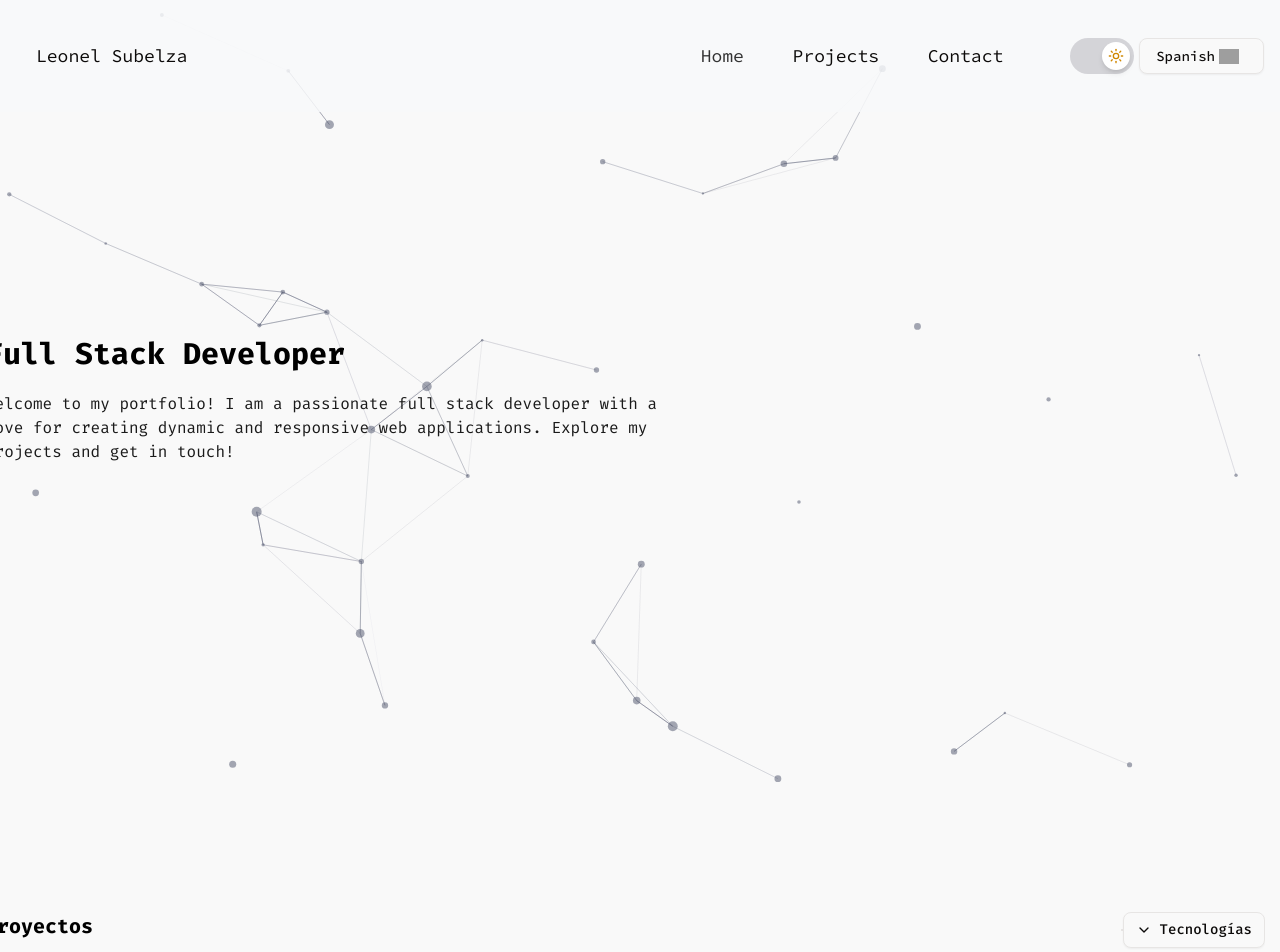
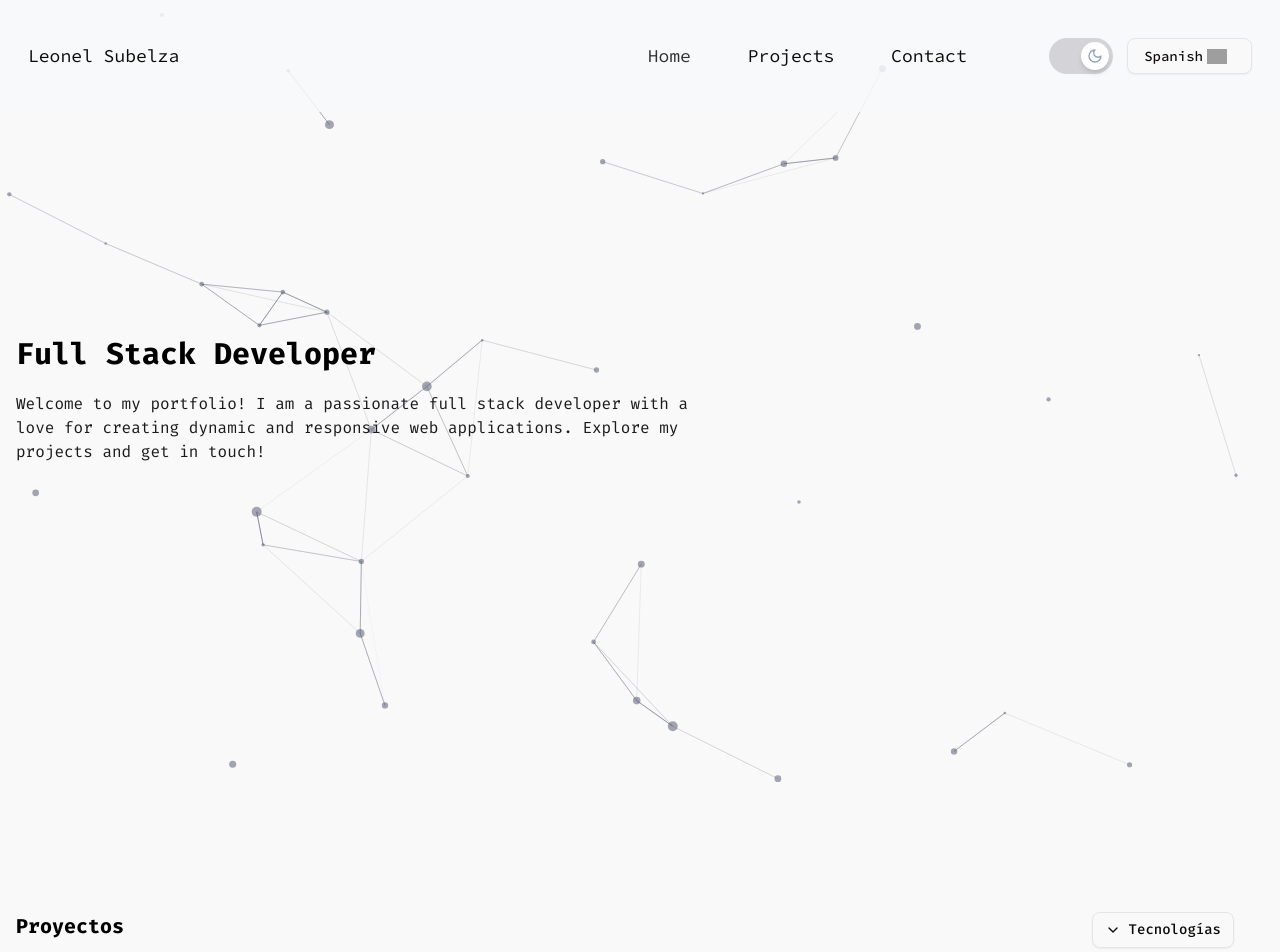
Before and after one commit to leonelSubelza/portfolio, a Next.js app: page / in a window 1280 px wide. Shown: the top 952 px of the page. Built offline with nearby package versions, Linux system fonts and the light colour scheme; grey boxes are pictures that could not be loaded.

Commit message:
Add changes in the view and collapsible navbar

```diff
--- a/src/app/layout.tsx
+++ b/src/app/layout.tsx
@@ -4,6 +4,7 @@ import "./globals.css";
 import { ThemeProvider } from "@/components/theme-provider";
 import { ModeToggle } from "@/components/ModeToggle";
 import LanguageToggle from "@/components/LanguageToggle";
+import Navbar from "@/components/navbar/Navbar";
 
 const roboto = Roboto({
   variable: "--font-roboto",
@@ -42,27 +43,8 @@ export default function RootLayout({
           enableSystem
           disableTransitionOnChange
         >
-          <header className="flex fixed justify-center items-center top-0 w-full z-[20] h-[7rem] font-[family-name:var(--font-source-code-pro)] bg-background-header">
-            <nav className="w-full max-w-7xl text-sm lg:text-lg mx-auto px-4 py-2 h-full flex justify-between items-center">
-              <div className="flex ml-5">Leonel Subelza</div>
-              <div className="w-[100%] md:w-[50%] lg:w-[50%] flex justify-between items-center">
-                <ul className="w-full flex flex-wrap justify-evenly items-center mx-3">
-                  <li className="flex justify-center items-center text-links-color hover:text-links-hover">
-                    <a href="/#">Home</a>
-                  </li>
-                  <li className="flex justify-center items-center hover:text-links-hover">
-                    <a href="/#projects">Projects</a>
-                  </li>
-                  <li className="flex justify-center items-center hover:text-links-hover">
-                    <a href="/#contact">Contact</a>
-                  </li>
-                </ul>
-                <div className="w-[50%] flex flex-wrap justify-between items-center">
-                  <ModeToggle />
-                  <LanguageToggle />
-                </div>
-              </div>
-            </nav>
+          <header className="flex fixed justify-center items-center top-0 w-full px-3 z-[20] h-[7rem] font-[family-name:var(--font-source-code-pro)] bg-background-header">
+            <Navbar />
           </header>
           {children}
         </ThemeProvider>
--- a/src/app/page.tsx
+++ b/src/app/page.tsx
@@ -9,9 +9,10 @@ export default function Home() {
   return (
     <>
       <ParticlesContainer />
-      <main className=" w-full flex flex-col justify-center items-center mx-auto px-4 font-[family-name:var(--font-fira-code)]
+      <main className=" w-full h-full flex flex-col justify-center items-center mx-auto px-3 lg:px-4 font-[family-name:var(--font-fira-code)]
        z-[10]">
-        <section id="" className="w-7xl max-w-7xl h-[100dvh] flex flex-col justify-center items-start">
+        <section id="" className="w-full h-[100dvh] lg:max-w-7xl
+        flex flex-col justify-center items-start">
           <h1 className="text-3xl mb-5 text-title font-bold">Full Stack Developer</h1>
           <p className="text-main-text text-left max-w-2xl">
             Welcome to my portfolio! I am a passionate full stack developer with
--- a/src/components/ModeToggle.tsx
+++ b/src/components/ModeToggle.tsx
@@ -43,9 +43,9 @@ export function ModeToggle() {
         `}
           // ${isLeft ? "translate-x-7" : "translate-x-0"}${isDark ? 'translate-x-7' : 'translate-x-0'}
         >
-          {isLeft
-          ? <Sun className="w-4 h-4 text-yellow-600" />
-          : <Moon className="w-4 h-4 text-slate-400" />
+          {!isLeft
+          ? <Sun className={`w-4 h-4 text-yellow-600 ${theme === "light" && "filter grayscale contrast-90 brightness-120"}`} />
+          : <Moon className={`w-4 h-4 text-slate-400 ${theme === "light" && "filter grayscale contrast-90 brightness-120"}`} />
         }
           {/* {isLeft
           ? <Sun className="w-4 h-4 text-yellow-400" />
--- a/src/components/ParticlesContainer.tsx
+++ b/src/components/ParticlesContainer.tsx
@@ -46,6 +46,8 @@ export default function ParticlesContainer() {
       fpsLimit: 60,
       interactivity: {
         events: {
+          // onClick: { enable: true, mode: "push" },
+          // onHover: { enable: true, mode: "grab" },
           onClick: { enable: true, mode: "push" },
           onHover: { enable: true, mode: "grab" },
         },
@@ -93,6 +95,7 @@ export default function ParticlesContainer() {
       id="tsparticles"
       particlesLoaded={particlesLoaded}
       options={options}
+      className={`hidden md:block lg:block`}
     />
   );
 }
--- /dev/null
+++ b/src/components/navbar/Navbar.tsx
@@ -0,0 +1,45 @@
+'use client'
+
+import React, { useState } from "react";
+import { ModeToggle } from "../ModeToggle";
+import LanguageToggle from "../LanguageToggle";
+import NavbarCollapsible from "./NavbarCollapsible";
+import { Button } from "../ui/button";
+import { Menu } from "lucide-react";
+
+export default function Navbar() {
+  const [showNavbarCollapsible, setShowNavbarCollapsible] = useState<boolean>(false);
+
+  return (
+    <>
+    <nav className="flex w-full max-w-7xl text-sm lg:text-lg lg:px-4 py-2 h-full flex justify-between items-center z-[20] ">
+      <div className="flex">Leonel Subelza</div>
+      <div className="hidden lg:flex w-[100%] lg:w-[55%] lg:w-[50%] justify-between items-center">
+        <ul className="w-full flex flex-wrap justify-evenly items-center mx-3">
+          <li className="flex justify-center items-center text-links-color hover:text-links-hover">
+            <a href="/#">Home</a>
+          </li>
+          <li className="flex justify-center items-center hover:text-links-hover">
+            <a href="/#projects">Projects</a>
+          </li>
+          <li className="flex justify-center items-center hover:text-links-hover">
+            <a href="/#contact">Contact</a>
+          </li>
+        </ul>
+        <div className="w-[50%] flex flex-wrap justify-between items-center">
+          <ModeToggle />
+          <LanguageToggle />
+        </div>
+      </div>
+      <div className="mg:hidden lg:hidden flex flex-wrap justify-center items-end">
+        <Button variant={"ghost"} onClick={()=>setShowNavbarCollapsible(!showNavbarCollapsible)}>
+          <Menu />
+        </Button>
+      </div>
+    </nav>
+    <NavbarCollapsible
+    show={showNavbarCollapsible}
+    onShowChange={()=>setShowNavbarCollapsible(!showNavbarCollapsible)}/>
+    </>
+  );
+}
--- /dev/null
+++ b/src/components/navbar/NavbarCollapsible.tsx
@@ -0,0 +1,35 @@
+import { Menu } from "lucide-react";
+import React from "react";
+import { Button } from "../ui/button";
+import { ModeToggle } from "../ModeToggle";
+import LanguageToggle from "../LanguageToggle";
+
+interface Props {
+  show: boolean;
+  onShowChange: ()=>void;
+}
+
+export default function NavbarCollapsible({show,onShowChange}: Props) {
+  return (
+      <div className={`${show ? 'opacity-[1] pointer-events-auto' : 'opacity-[0] pointer-events-none'} absolute top-[0] left-[0] z-[19] w-full h-dvh bg-background-header z-[19]
+      transition-opacity duration-[0.3s] ease-in`}>
+        <ul className="w-full h-full flex flex-col items-end pt-[7rem] px-5">
+          <li onClick={()=>onShowChange()} className="my-2 flex justify-center items-center text-links-color hover:text-links-hover">
+            <a href="/#">Home</a>
+          </li>
+          <li onClick={()=>onShowChange()} className="my-2 flex justify-center items-center hover:text-links-hover">
+            <a href="/#projects">Projects</a>
+          </li>
+          <li onClick={()=>onShowChange()} className="my-2 flex justify-center items-center hover:text-links-hover">
+            <a href="/#contact">Contact</a>
+          </li>
+          <li onClick={()=>onShowChange()} className="my-2 flex justify-center items-center hover:text-links-hover">
+            <ModeToggle />
+          </li>
+          <li onClick={()=>onShowChange()} className="my-2 flex justify-center items-center hover:text-links-hover">
+            <LanguageToggle />
+          </li>
+        </ul>
+      </div>
+  );
+}
--- a/src/components/projects-component/DropdownTechnologies.tsx
+++ b/src/components/projects-component/DropdownTechnologies.tsx
@@ -95,7 +95,7 @@ export function DropdownTechnologies({ onFilterApplied }: Props) {
 
   return (
     <>
-      <div className="flex flex-wrap border border-black-500">
+      <div className="flex flex-wrap">
         {technologiesSelected.map((tech: TechnologyDropdown) => (
           <Badge
             variant="outline"
@@ -114,8 +114,8 @@ export function DropdownTechnologies({ onFilterApplied }: Props) {
             />
             {tech.technology.name}
             <Button
-              className="opacity-0 group-hover:opacity-100 w-[12px] h-[12px] rounded-full cursor-pointer transition-opacity duration-200"
-              variant={"outline"}
+              className="lg:opacity-0 group-hover:opacity-100 w-[12px] h-[12px] rounded-full cursor-pointer transition-opacity duration-200"
+              variant={"ghost"}
               size={"icon"}
               onClick={() => handleItemTechnologyChange(tech)}
             >
--- a/src/components/projects-component/ProjectsComponent.tsx
+++ b/src/components/projects-component/ProjectsComponent.tsx
@@ -47,15 +47,14 @@ const projectHasAnyTechnology = (
   };
 
   return (
-    <section id="projects" className="w-7xl max-w-7xl min-h-[100dvh] flex flex-col">
-      <div className="flex w-full pt-[7rem]">
+    <section id="projects" className="min-h-[100dvh] w-full pt-[7rem] lg:max-w-7xl flex flex-col">
+      <div className="flex w-full flex-wrap justify-between">
         <span className="w-[33%] justify-between">
           <h1 className="text-xl text-title font-bold">Proyectos</h1>
         </span>
-        <div className="w-[100%] flex items-center justify-end ">
+        <div className="min-w-[66%] flex items-center justify-end ml-auto mr-[0px]">
           <DropdownTechnologies onFilterApplied={handleFilterProjects} />
         </div>
-        {/* <span className="hidden lg:w-[33%]"></span> */}
       </div>
       <div className="flex flex-wrap my-5">
         {projectsShowed.map((project) => (
```
Also changed, not shown: src/components/projects-component/ProjectComponent.tsx (+6 -6 lines), src/app/globals.css (line endings or trailing spaces).
